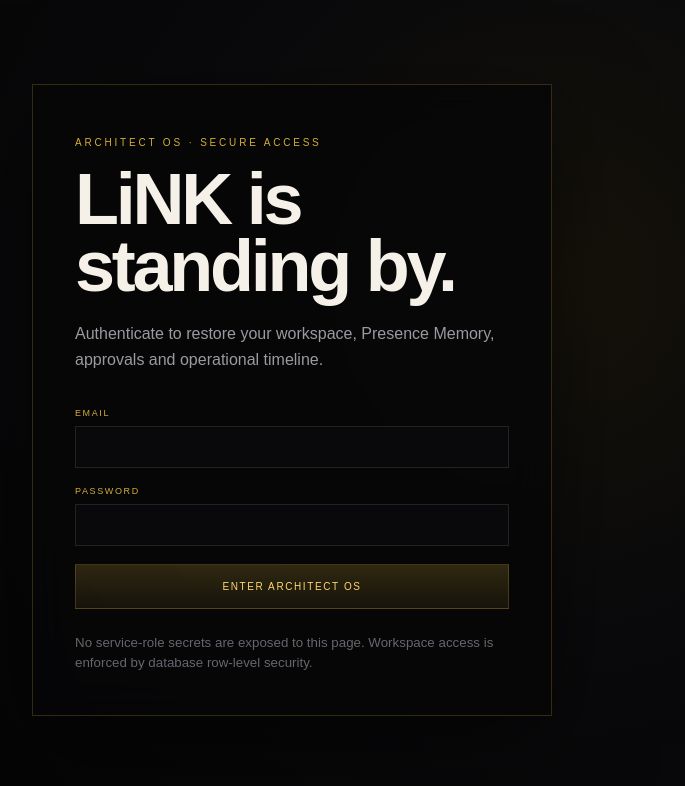
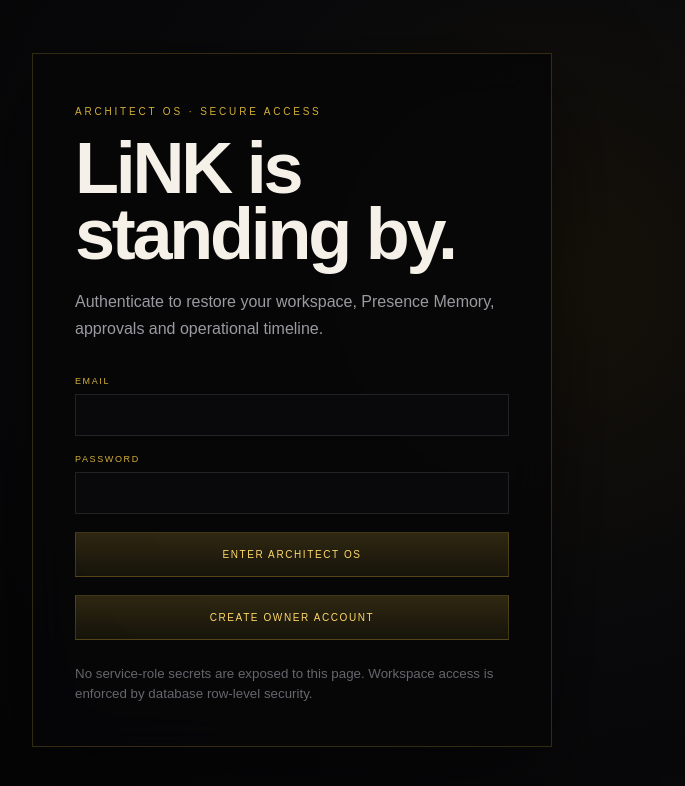
Before and after one commit to blackzone2114-web/inkvrse-os, a Next.js app in the folder apps/architect-web/: page /sign-in in a window 1280 px wide. Shown: the top 786 px of the page, without its empty margins (348-1033 px from the left). Built offline with nearby package versions, Linux system fonts and the light colour scheme.

Commit message:
feat(auth): expose account creation on secure access screen

```diff
--- a/apps/architect-web/app/sign-in/page.tsx
+++ b/apps/architect-web/app/sign-in/page.tsx
@@ -1,11 +1,11 @@
-import { signIn } from "./actions";
+import { signIn, signUp } from "./actions";
 
 interface SignInPageProps {
-  searchParams: Promise<{ error?: string }>;
+  searchParams: Promise<{ error?: string; message?: string }>;
 }
 
 export default async function SignInPage({ searchParams }: SignInPageProps) {
-  const { error } = await searchParams;
+  const { error, message } = await searchParams;
 
   return (
     <main className="auth-shell">
@@ -14,17 +14,19 @@ export default async function SignInPage({ searchParams }: SignInPageProps) {
         <h1>LiNK is standing by.</h1>
         <p>Authenticate to restore your workspace, Presence Memory, approvals and operational timeline.</p>
 
-        <form action={signIn} className="auth-form">
+        <form className="auth-form">
           <label>
             EMAIL
             <input name="email" type="email" autoComplete="email" required />
           </label>
           <label>
             PASSWORD
-            <input name="password" type="password" autoComplete="current-password" required />
+            <input name="password" type="password" autoComplete="current-password" minLength={8} required />
           </label>
           {error ? <p className="auth-error" role="alert">{error}</p> : null}
-          <button type="submit">ENTER ARCHITECT OS</button>
+          {message ? <p role="status">{message}</p> : null}
+          <button formAction={signIn} type="submit">ENTER ARCHITECT OS</button>
+          <button formAction={signUp} type="submit">CREATE OWNER ACCOUNT</button>
         </form>
 
         <small>No service-role secrets are exposed to this page. Workspace access is enforced by database row-level security.</small>
```
